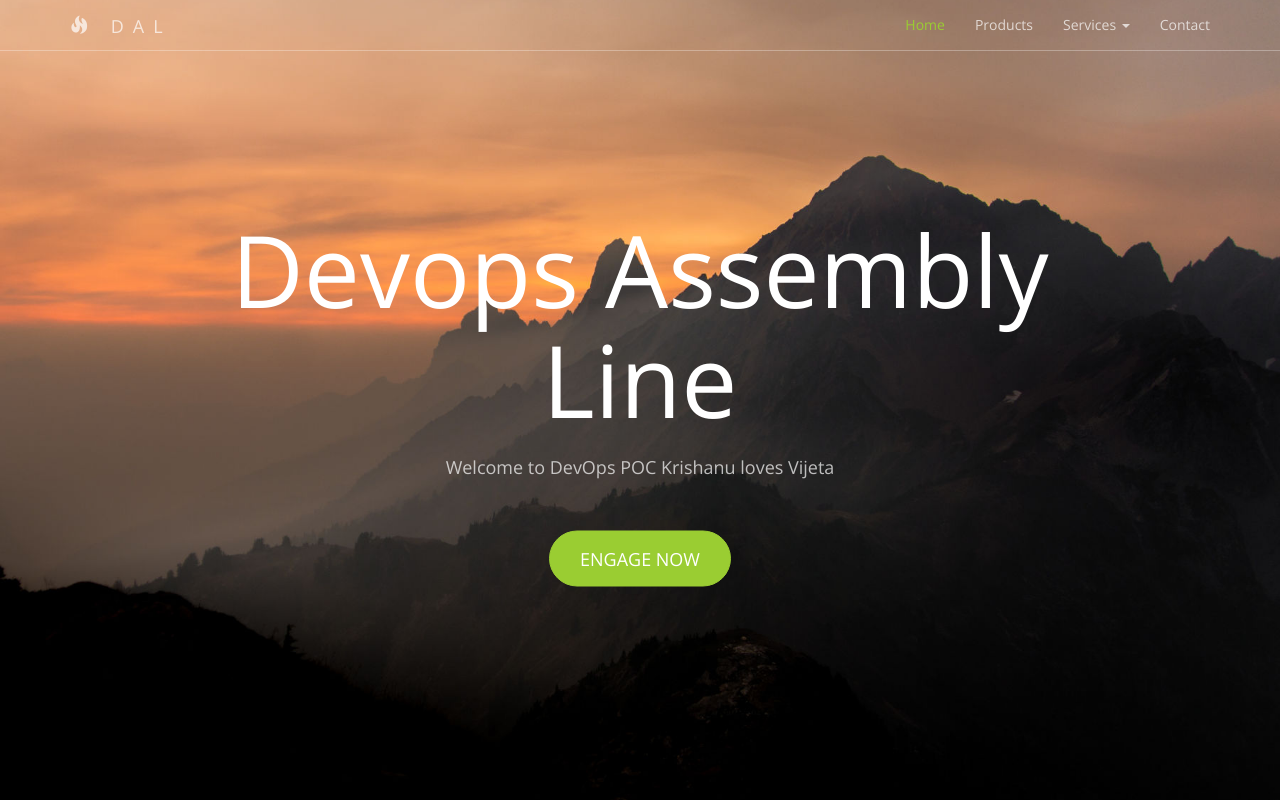
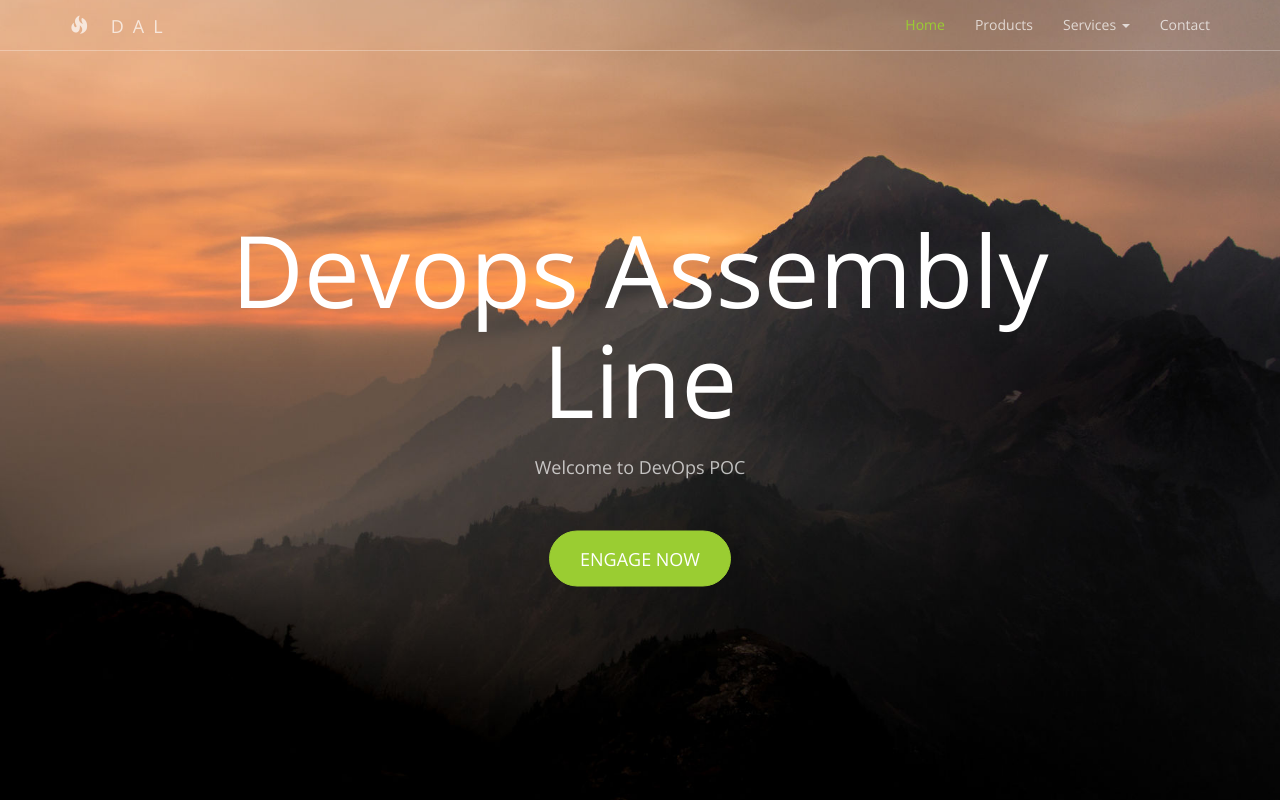
Before and after one commit to Krishanub5/Devops-DAL-POC, a plain HTML site: page business-2/index.html in a window 1280 px wide. Shown: the top 800 px of the page. Drawn offline with nearby package versions, Linux system fonts and the light colour scheme.

Commit message:
Commit 2.0

```diff
--- a/business-2/index.html
+++ b/business-2/index.html
@@ -80,7 +80,7 @@ Although you can use them, for a more unique website, replace these images with
         <div class="header-content">
             <div class="header-content-inner">
                 <h1>Devops Assembly Line</h1>
-                <p>Welcome to DevOps POC Krishanu loves Vijeta</p>
+                <p>Welcome to DevOps POC</p>
                 <a href="#" class="btn btn-primary btn-lg">Engage Now</a>
             </div>
         </div>
```
